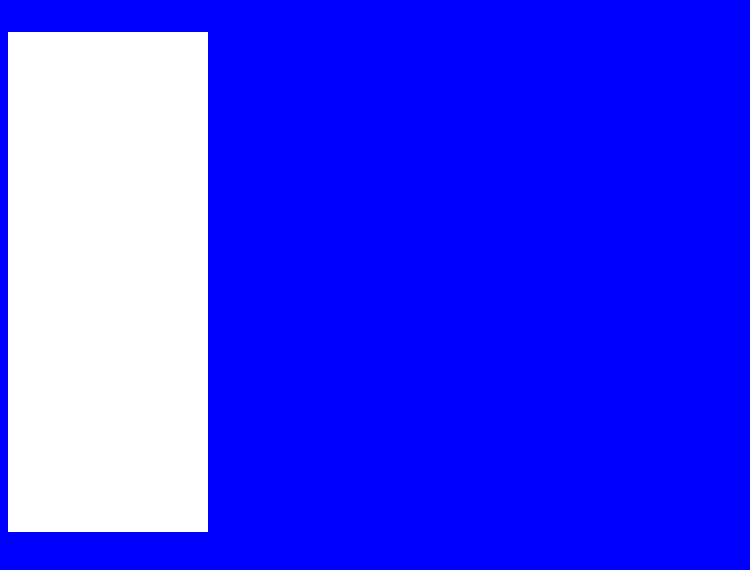
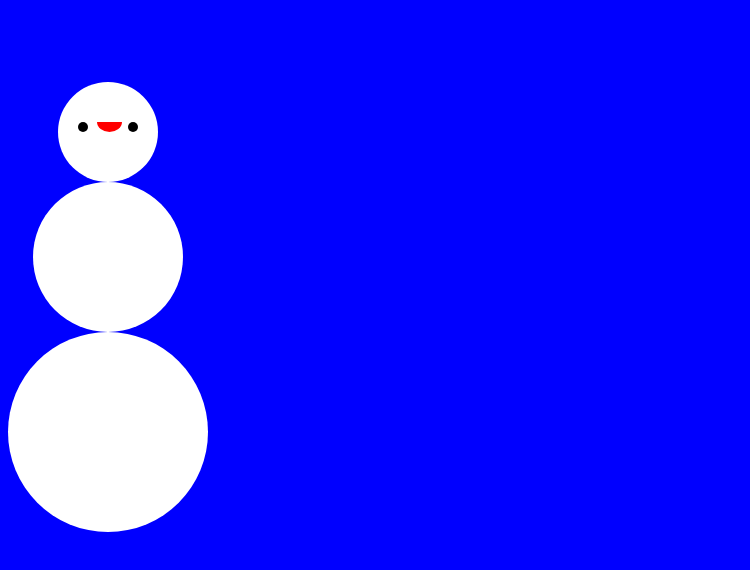
Before and after one commit to itschoolgomother/itschool5, a plain HTML site: page mama=p/index.html in a window 1280 px wide. Shown: the part 78-648 px from the top of the page, without its empty margins (0-750 px from the left). Drawn offline with Linux system fonts and the light colour scheme.

Commit message:
4.1.2020

```diff
--- a/mama=p/index.html
+++ b/mama=p/index.html
@@ -7,7 +7,11 @@
 <body>
  <p>tomatou</p>
  <div class="snowman">
- 	<div class="head"></div>
+ 	<div class="head">
+ 	<div class="eyel"></div>
+    <div class="eyer"></div>
+    <div class="smile"></div>
+ 	</div>
  	<div class="body"></div>
  	<div class="legs"></div>
  </div>
--- a/mama=p/mein.css
+++ b/mama=p/mein.css
@@ -9,6 +9,58 @@ p{
 .snowman{
 	width: 200px;
 	height: 500px;
-	background-color:white;
-
+	position: relative;
 }
+.body{
+width: 150px;
+height:150px;
+background-color:white;
+border-radius: 50%;
+position: absolute;
+top: 150px;
+left: 25px;
+}
+.legs{
+	width: 200px;
+	height: 200px;
+	background-color: white;
+	border-radius: 50%;
+	position: absolute;
+	top:300px;
+}
+.head{
+	width: 100px;
+	height: 100px;
+	background-color: white;
+	border-radius: 50%;
+	position: absolute;
+	top: 50px;
+	left: 50px;
+}
+.eyel{
+	width: 10px;
+	height: 10px;
+	background-color: black;
+	border-radius: 50%;
+	position: absolute;
+	left: 20px;
+	top: 40px;
+}
+.eyer{
+	width: 10px;
+	height: 10px;
+	background-color: black;
+	border-radius: 50%;
+	position: absolute;
+	left: 70px;
+	top: 40px;
+}
+.smile{
+	width: 25px;
+	height: 10px;
+	background-color: red;
+	border-radius: 0 0 50% 50% /  0 0 100% 100%;
+    position: absolute;
+    left: 39px;
+    top: 40px
+}
```
Also changed, not shown: mama=p/123.txt (deleted).
